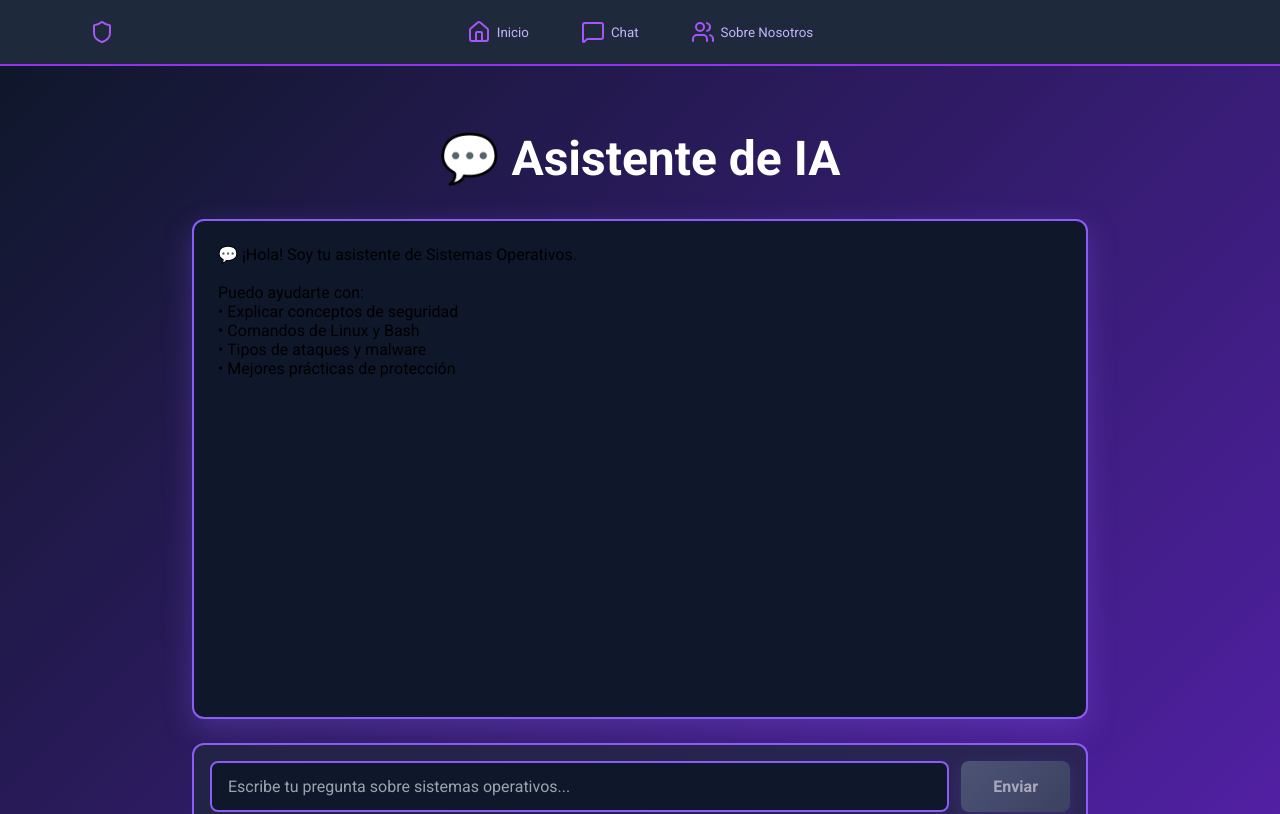
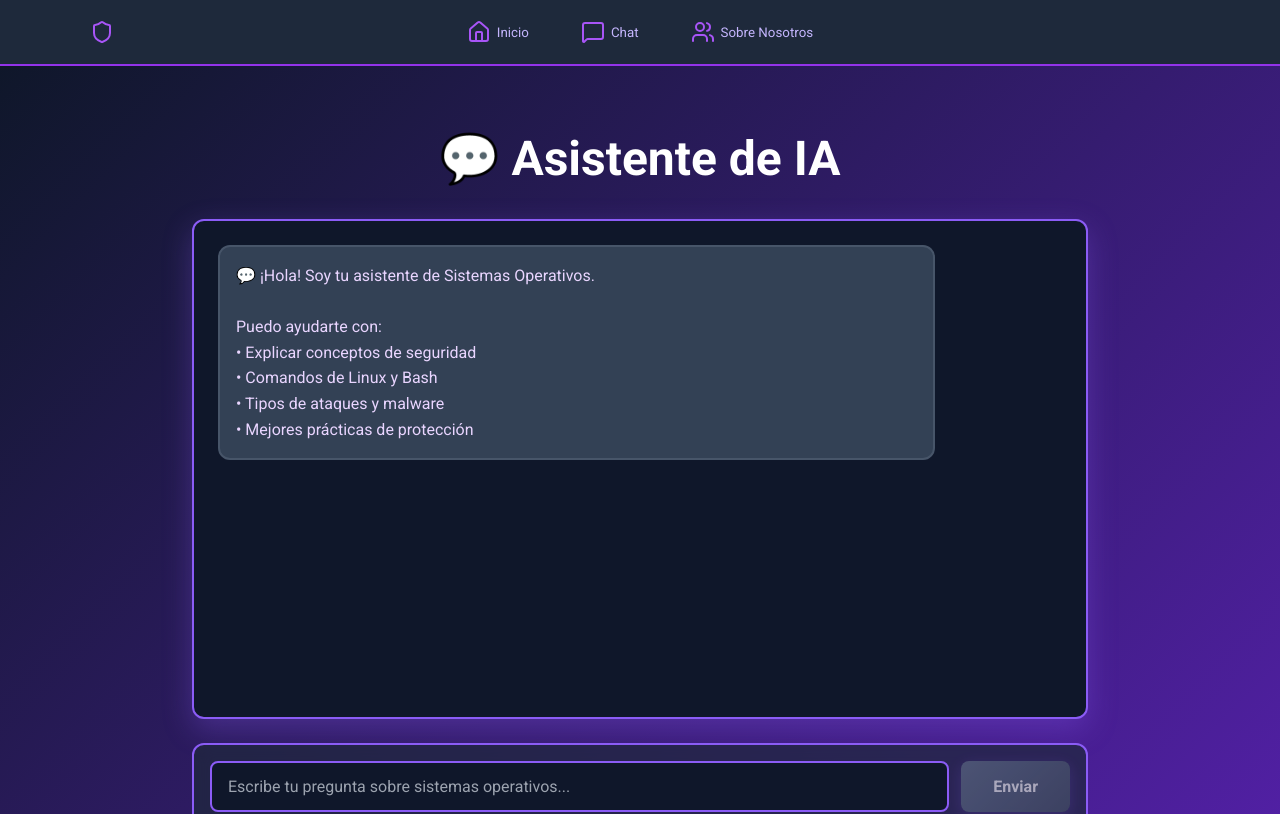
Before and after one commit to VictorMoyan0/chatbox, a React (Vite) app: page /chat in a window 1280 px wide. Shown: the top 814 px of the page. Built offline with nearby package versions, Linux system fonts and the light colour scheme.

Commit message:
fix style suggestions questions

```diff
--- a/src/components/Chat.jsx
+++ b/src/components/Chat.jsx
@@ -101,7 +101,7 @@ function Chat() {
 
       <div className="chat-box" ref={chatBoxRef}>
         {messages.length === 0 ? (
-          <div className="empty-state">
+          <div className="empty-state msg ai">
             <p>
               💬 ¡Hola! Soy tu asistente de Sistemas Operativos.
               <br /><br />
--- a/src/styles/chat.css
+++ b/src/styles/chat.css
@@ -200,7 +200,7 @@
 
 /* Estado vacío del chat */
 .chat-box:empty::before {
-  content: "💬 ¡Hola! Soy tu asistente de Sistemas Operativos.\A\APuedo ayudarte con:\A• Explicar conceptos de seguridad\A• Comandos de Linux y Bash\A• Tipos de ataques y malware\A• Mejores prácticas de protección";
+  content: "";
   display: block;
   text-align: center;
   color: #e9d5ff;
```
